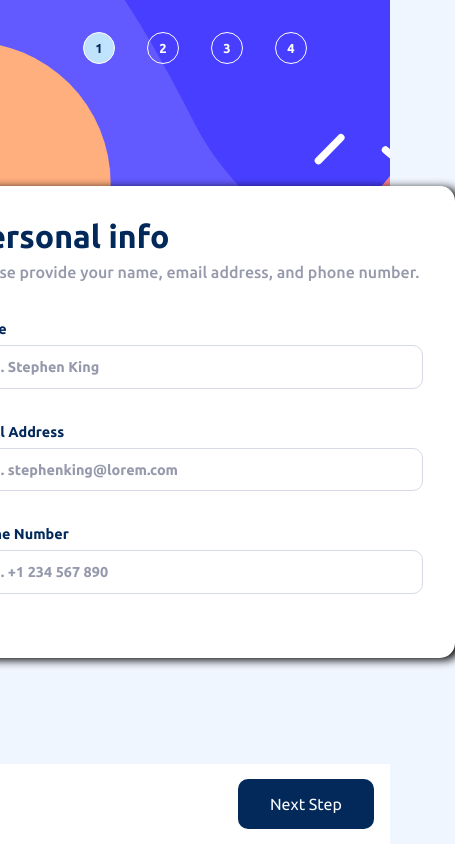
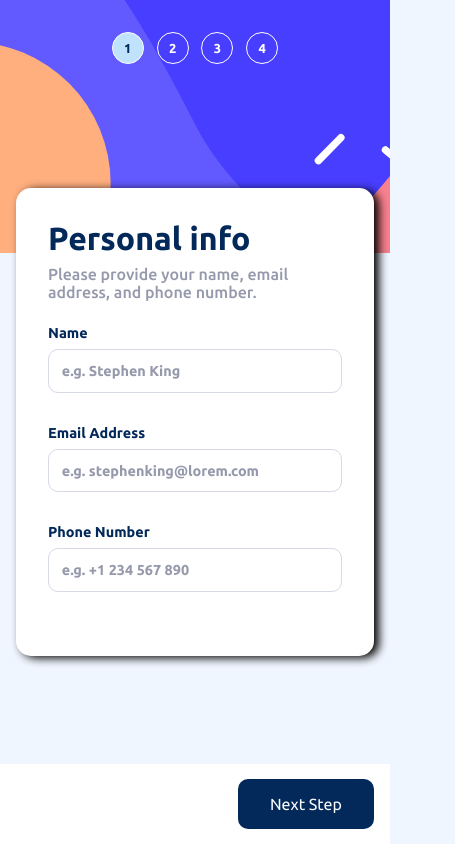
Before and after one commit to PatrykO92/FrontendMentor_Multi-step-form-, a React (Create React App) app: page / in a window 390 px wide. Shown: the whole page, 455 px wide, since content can reach past the window. Built offline with nearby package versions, Linux system fonts and the light colour scheme.

Commit message:
finished responsive design

```diff
--- a/src/assets/styles/form.css
+++ b/src/assets/styles/form.css
@@ -425,10 +425,6 @@
 }
 
 @media only screen and (max-width: 860px) {
-  .form-main-container {
-    min-height: fit-content;
-  }
-
   .form-side-bar {
     position: fixed;
     z-index: -1;
@@ -442,6 +438,7 @@
     background-size: cover;
     width: 100%;
     height: 30%;
+    gap: 0.8rem;
   }
 
   .step {
@@ -459,4 +456,36 @@
     height: 5rem;
     background-color: var(--secondary-color5);
   }
+
+  .form-container {
+    margin: 0rem 1rem;
+  }
+
+  .form-main-container {
+    min-width: fit-content;
+    min-height: fit-content;
+  }
+
+  .form-your-info {
+    padding-top: 0;
+    gap: 0rem;
+  }
+
+  .form-select-plan > div:nth-child(1) {
+    flex-direction: column;
+    justify-content: space-evenly;
+  }
+
+  .select-plans label {
+    min-height: 0;
+    min-width: 0;
+    display: flex;
+    flex-direction: row;
+    justify-content: flex-start;
+    gap: 0.5rem;
+  }
+
+  .form-success {
+    padding: 2rem 0;
+  }
 }
```
